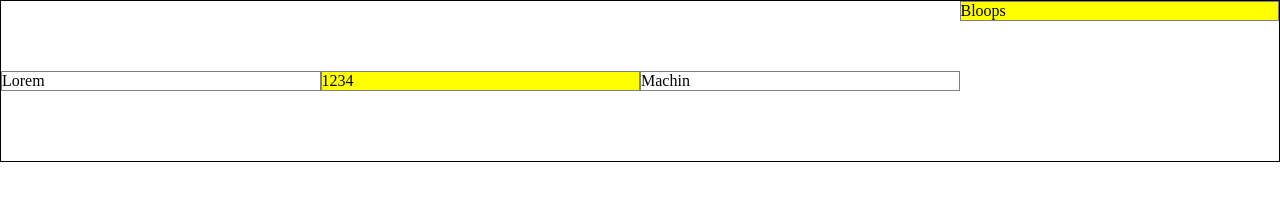
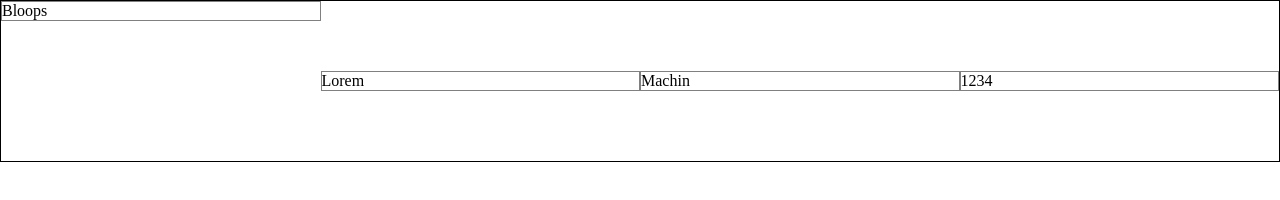
Before and after one commit to walkingdev/flex, a plain HTML site: page code/index.html in a window 1280 px wide. Drawn offline with Linux system fonts and the light colour scheme.

Commit message:
Add order property to child elements

```diff
--- a/code/style.css
+++ b/code/style.css
@@ -22,6 +22,22 @@ article:last-child {
   align-self: flex-start;
 }
 
-article:nth-child(even) {
+/*article:nth-child(even) {
   background-color: yellow;
+}*/
+
+article:nth-child(1) { /*Lorem*/
+  order: 3;
 }
+
+article:nth-child(2) { /*1234*/
+  order: 100;
+}
+
+article:nth-child(3) { /*machin*/
+  order: 4;
+}
+
+article:nth-child(4) { /*bloop*/
+  order: 1;
+}
```
